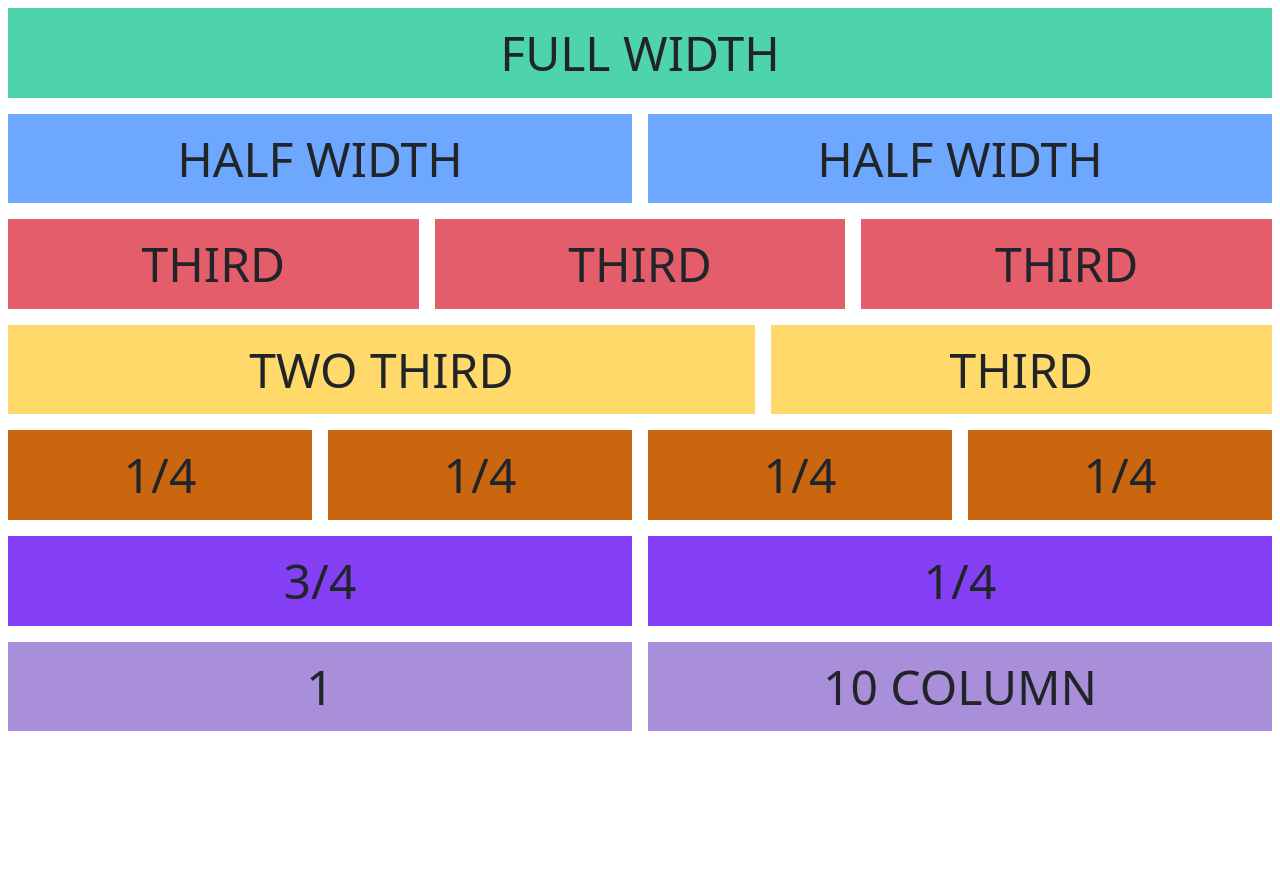
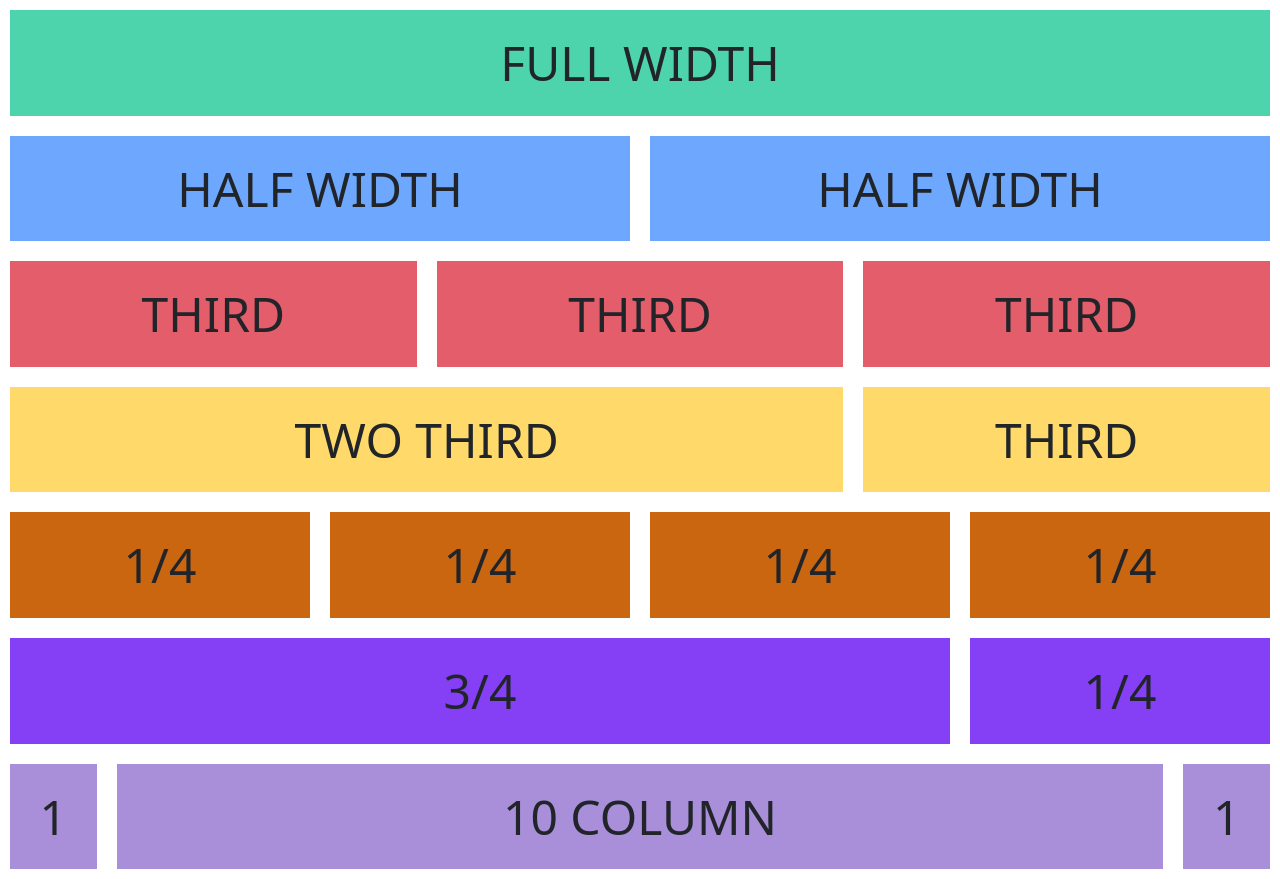
Before and after one commit to imvibbin/bootcamp-practicas, a website: page EJERCICIOS-BOOTSTRAP/ejercicio3_grid (sin tamaño definido).html in a window 1280 px wide. Before the commit the page ends 800 px from the top, so only its background shows below. Drawn offline with nearby package versions, Linux system fonts and the light colour scheme.

Commit message:
i finished the third exercise

```diff
--- a/EJERCICIOS-BOOTSTRAP/ejercicio3_grid (sin tamaño definido).html
+++ b/EJERCICIOS-BOOTSTRAP/ejercicio3_grid (sin tamaño definido).html
@@ -11,34 +11,35 @@
 <body>
     <div class="container-fluid display-5">
         <div class="row ">
-            <div class="col p-3 m-2 firstrow text-center">FULL WIDTH</div>
+            <div class="col p-4 firstrow text-center">FULL WIDTH</div>
         </div>
         <div class="row">
-            <div class="col p-3 m-2 secondrow text-center">HALF WIDTH</div>
-            <div class="col p-3 m-2 secondrow text-center">HALF WIDTH</div>
+            <div class="col p-4 secondrow text-center">HALF WIDTH</div>
+            <div class="col p-4 secondrow text-center">HALF WIDTH</div>
         </div>
         <div class="row">
-            <div class="col p-3 m-2 thirdrow text-center">THIRD</div>
-            <div class="col p-3 m-2 thirdrow text-center">THIRD</div>
-            <div class="col p-3 m-2 thirdrow text-center">THIRD</div>
+            <div class="col p-4 thirdrow text-center">THIRD</div>
+            <div class="col p-4 thirdrow text-center">THIRD</div>
+            <div class="col p-4 thirdrow text-center">THIRD</div>
         </div>
         <div class="row">
-            <div class="col-7 p-3 m-2 fourthrow text-center">TWO THIRD</div>
-            <div class="col p-3 m-2 fourthrow text-center">THIRD</div>
+            <div class="col-8 p-4 fourthrow text-center">TWO THIRD</div>
+            <div class="col p-4 fourthrow text-center">THIRD</div>
         </div>
         <div class="row">
-            <div class="col p-3 m-2 fifthrow text-center">1/4</div>
-            <div class="col p-3 m-2 fifthrow text-center">1/4</div>
-            <div class="col p-3 m-2 fifthrow text-center">1/4</div>
-            <div class="col p-3 m-2 fifthrow text-center">1/4</div>
+            <div class="col p-4 fifthrow text-center">1/4</div>
+            <div class="col p-4 fifthrow text-center">1/4</div>
+            <div class="col p-4 fifthrow text-center">1/4</div>
+            <div class="col p-4 fifthrow text-center">1/4</div>
         </div>
         <div class="row">
-            <div class="col p-3 m-2 sixthrow text-center">3/4</div>
-            <div class="col p-3 m-2 sixthrow text-center">1/4</div>
+            <div class="col-9 p-4 sixthrow text-center">3/4</div>
+            <div class="col p-4 sixthrow text-center">1/4</div>
         </div>
         <div class="row">
-            <div class="col p-3 m-2 seventhrow text-center">1</div>
-            <div class="col p-3 m-2 seventhrow text-center">10 COLUMN</div>
+            <div class="col p-4 seventhrow text-center">1</div>
+            <div class="col-10 p-4 seventhrow text-center">10 COLUMN</div>
+            <div class="col p-4 seventhrow text-center">1</div>
         </div>
     </div>
 
--- a/EJERCICIOS-BOOTSTRAP/styles/style.scss
+++ b/EJERCICIOS-BOOTSTRAP/styles/style.scss
@@ -1,5 +1,4 @@
 @import "../node_modules/bootstrap/scss/bootstrap.scss";
-
 @import "../node_modules/bootstrap/scss/functions";
 @import "../node_modules/bootstrap/scss/variables";
 @import "../node_modules/bootstrap/scss/maps"; //Comentar cuando no trabajemos con la versión 5.3 de Bootstrap
@@ -24,6 +23,10 @@
 
 /*
 * << EXERCISE 3 >> */
+.row div {
+  border: 10px solid white;
+}
+
 .firstrow {
   background-color: $teal-400;
 }
```
Also changed, not shown: EJERCICIOS-BOOTSTRAP/styles/style.css, 1 other file.
